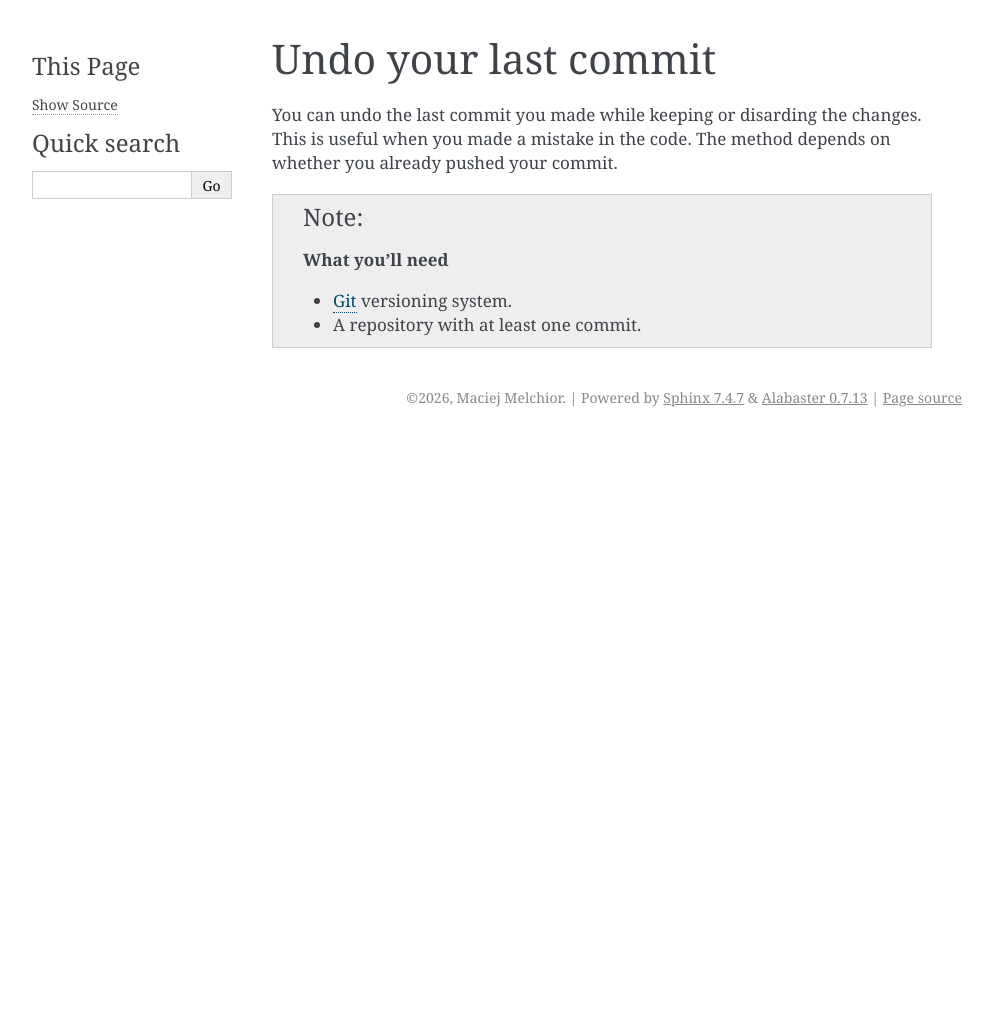
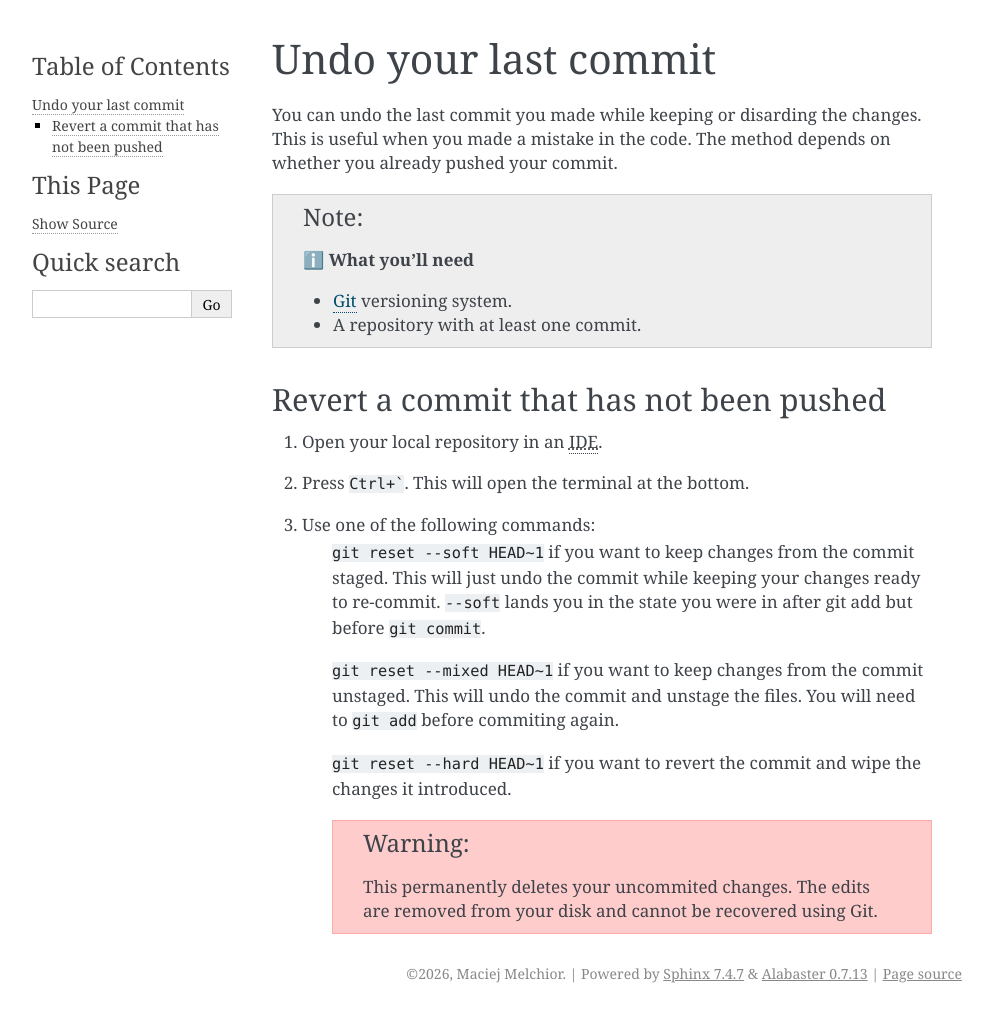
Before and after one commit to macmelchior/github_for_beginners, a Sphinx documentation site: the page built from source/undo_commit.rst, in a window 1280 px wide. Shown: the whole page, without its empty margins (148-1140 px from the left). Built offline with Sphinx 7.4.7, drawn with Linux system fonts in a browser that asks for light colours; before the commit the page ends 900 px from its top, so only the background shows below that.

Commit message:
Add section Revert a commit that has not been pushed

````diff
--- a/source/undo_commit.rst
+++ b/source/undo_commit.rst
@@ -12,7 +11,28 @@ The method depends on whether you already pushed your commit.
 
 .. note::
 
-   **What you'll need**
+   ℹ️ **What you'll need**
 
    * `Git <https://git-scm.com/>`_ versioning system.
    * A repository with at least one commit.
+
+
+Revert a commit that has not been pushed
+========================================
+
+1. Open your local repository in an :abbr:`IDE (Integrated Development Environment)`.
+2. Press ``Ctrl+```. This will open the terminal at the bottom.
+3. Use one of the following commands:
+    ``git reset --soft HEAD~1`` if you want to keep changes from the commit staged.
+    This will just undo the commit while keeping your changes ready to re-commit.
+    ``--soft`` lands you in the state you were in after git add but before ``git commit``.
+
+    ``git reset --mixed HEAD~1`` if you want to keep changes from the commit unstaged.
+    This will undo the commit and unstage the files. You will need to ``git add`` before commiting again.
+
+    ``git reset --hard HEAD~1`` if you want to revert the commit and wipe the changes it introduced.
+
+    .. warning::
+
+        This permanently deletes your uncommited changes.
+        The edits are removed from your disk and cannot be recovered using Git.
````
Also changed, not shown: other parts of source/undo_commit.rst (+1 -2 lines).
